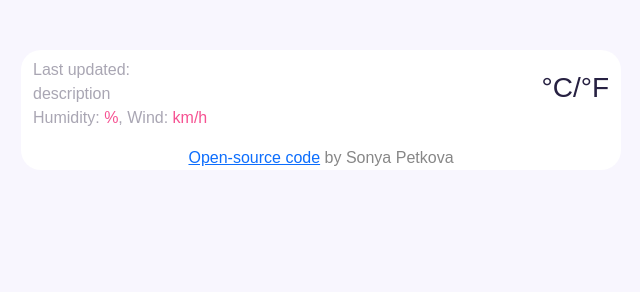
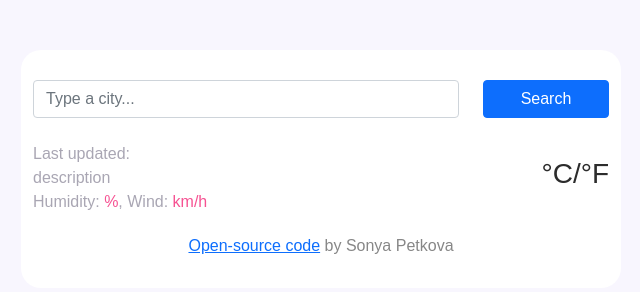
Before and after one commit to SonyaPetkova/Wheather-App, a plain HTML site: page index.html in a window 1280 px wide. Shown: the whole page, without its empty margins (319-959 px from the left). Drawn offline with nearby package versions, Linux system fonts and the light colour scheme; no server answers.

Commit message:
Added the search engine

```diff
--- a/index.html
+++ b/index.html
@@ -17,7 +17,28 @@
   </head>
   <body>
     <div class="container">
+      <div class="wrapper">
         <div class="wheather-info">
+          <form id="search-form" class="mb-3">
+            <div class="row">
+              <div class="col-9">
+                <input
+                  type="search"
+                  placeholder="Type a city..."
+                  class="form-control"
+                  id="city-input"
+                  autocomplete="off"
+                />
+              </div>
+              <div class="col-3">
+                <input
+                  type="submit"
+                  value="Search"
+                  class="btn btn-primary w-100"
+                />
+              </div>
+            </div>
+          </form>
           <div class="row">
             <div class="col-6">
               <h1 id="city"></h1>
@@ -38,12 +59,16 @@
           </div>
         </div>
         <footer>
-        <a href="https://github.com/SonyaPetkova/Wheather-App" target="_blank">
+          <a
+            href="https://github.com/SonyaPetkova/Wheather-App"
+            target="_blank"
+          >
             Open-source code</a
           >
           by Sonya Petkova
         </footer>
       </div>
+    </div>
 
     <script src="src/js.js"></script>
   </body>
--- a/src/js.js
+++ b/src/js.js
@@ -41,10 +41,17 @@ function displayTemp(response) {
   );
   iconElement.setAttribute("alt", response.data.weather[0].description);
 }
-let city = "Sofia";
-let apiKey = "34a4206d301517fba52add27cb8eade5";
-let apiUrl = `https://api.openweathermap.org/data/2.5/weather?q=${city}&appid=${apiKey}&units=metric`;
+function search(city) {
+  let apiKey = "34a4206d301517fba52add27cb8eade5";
+  let apiUrl = `https://api.openweathermap.org/data/2.5/weather?q=${city}&appid=${apiKey}&units=metric`;
+  axios.get(apiUrl).then(displayTemp);
+}
 
-console.log(apiUrl);
+function handleSubmit(event) {
+  event.preventDefault();
+  let cityInputElement = document.querySelector("#city-input");
+  search(cityInputElement.value);
+}
 
-axios.get(apiUrl).then(displayTemp);
+let form = document.querySelector("#search-form");
+form.addEventListener("submit", handleSubmit);
--- a/src/style.css
+++ b/src/style.css
@@ -8,14 +8,19 @@ body {
   font-size: 1rem;
   font-weight: 400;
   line-height: 1.5;
+
 }
 .container {
   background-color: white;
   border-radius: 20px;
+
   max-width: 600px;
   margin-top: 50px;
   width: 100%;
+  padding-bottom: 30px;
+
 }
+
 ul {
   display: block;
   list-style: none;
@@ -23,6 +28,7 @@ ul {
   font-weight: 500px;
   font-size: 16px;
   padding-left: 0;
+  margin-bottom: 20px;
 }
 ul span {
   color: #f65292;
@@ -34,11 +40,12 @@ h1 {
   font-weight: 700;
   font-size: 38px;
   line-height: 48px;
+
 }
 
 #temp {
   display: flex;
-  color: #272142;
+  color: #2c2c2c;
   font-weight: 700;
   font-size: 80px;
   line-height: 48px;
@@ -66,3 +73,6 @@ li.first-letter{
   text-transform: capitalize;
 
 }
+form{
+  padding-top: 30px;
+}
```
Lines whose indentation alone changed are shown as unchanged.
